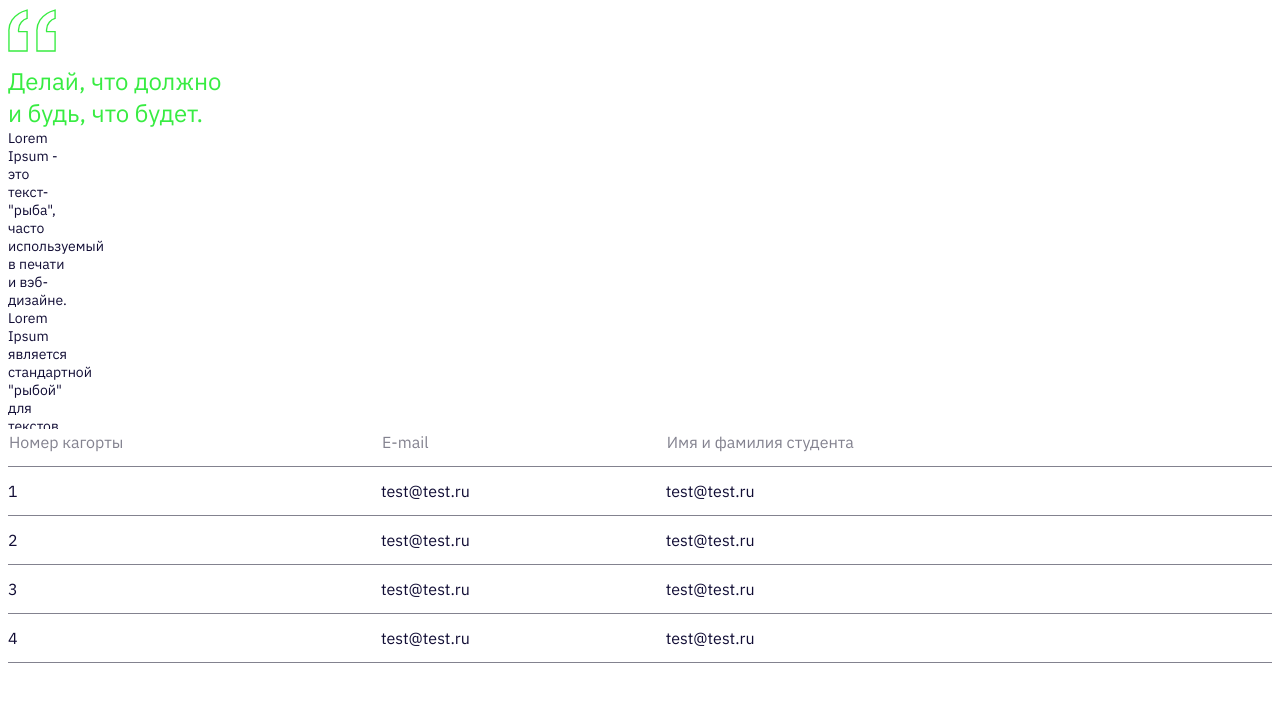
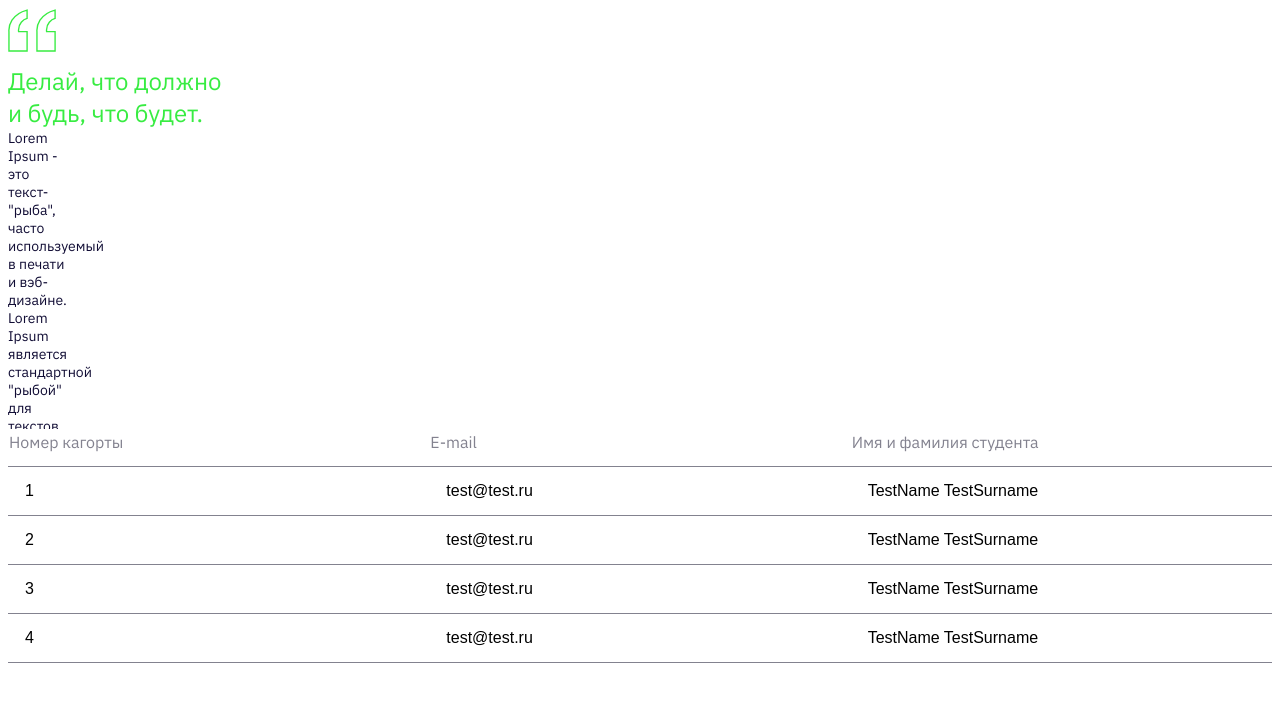
Before and after one commit to marussia1996/Vizitki, a React (Create React App) app: page /alexey in a window 1280 px wide. Shown: the top 702 px of the page. Built offline with nearby package versions, Linux system fonts and the light colour scheme.

Commit message:
Добавление стилизации инпута в таблицу. Создание компонента Input

```diff
--- a/src/components/InputText/InputText.module.scss
+++ b/src/components/InputText/InputText.module.scss
@@ -0,0 +1,23 @@
+.Label {
+    font-style: normal;
+    font-weight: 400;
+    font-size: 16px;
+    line-height: 24px;
+}
+
+.InputText {
+    height: 48px;
+    border: 1px solid #100C34;
+    border-radius: 4px;
+    padding: 12px 16px;
+}
+
+.InputText[type=number]::-webkit-outer-spin-button,
+.InputText[type=number]::-webkit-inner-spin-button {
+    -webkit-appearance: none;
+    margin: 0;
+}
+
+.InputText[type=number] {
+    -moz-appearance:textfield;
+}
--- a/src/components/InputText/InputText.tsx
+++ b/src/components/InputText/InputText.tsx
@@ -1,14 +1,20 @@
-import React from "react";
+import React, { FC } from "react";
+import cx from "classnames";
+
+import styles from './InputText.module.scss';
 
 type Props = {
     labelText?: string;
+    mix?:string;
 }
 
-const InputText = ({ labelText, ...rest }: Props) => {
+const InputText:FC<Props> = ({ labelText,  mix, ...rest }) => {
+
+
     return (
         <>
-            {labelText && <label>{labelText}</label>}
-            <input {...rest} />
+            {labelText && <label className={styles.Label}>{labelText}</label>}
+            <input className={[styles.InputText, mix].join(' ')} {...rest} />
         </>
     )
 }
--- a/src/components/StudensTable/StudensTable.tsx
+++ b/src/components/StudensTable/StudensTable.tsx
@@ -1,49 +1,74 @@
-import React, { ChangeEvent, MouseEvent, RefObject, SyntheticEvent, useEffect, useRef, useState } from "react";
+import React, { ChangeEvent, Fragment, MouseEvent, useCallback, useEffect, useRef, useState } from "react";
 import { TStudent } from "../../services/types/types";
-import InputText from "../InputText/InputText";
 import Scroll from "../Scroll/Scroll";
-import { Table, Thead, Th, Tr, Td, Tbody } from "../Table/Table";
+import StudentRowEdit from "../StudentRowEdit/StudentRowEdit";
+import StudentRowRead from "../StudentRowRead/StudentRowRead";
+import { Table, Thead, Th, Tbody } from "../Table/Table";
 
-type TStudentRows = TStudent & { isEdit: boolean }
+type TStudentRow = TStudent;
 
-const studentsDataMock: TStudentRows[] = [
+const studentsDataMock: TStudentRow[] = [
     {
+        id: '1',
         number: 1,
         email: 'test@test.ru',
         name: 'TestName TestSurname',
-        isEdit: false,
     },
     {
+        id: '2',
         number: 2,
         email: 'test@test.ru',
         name: 'TestName TestSurname',
-        isEdit: false,
     },
     {
+        id: '3',
         number: 3,
         email: 'test@test.ru',
         name: 'TestName TestSurname',
-        isEdit: false,
     },
     {
+        id: '4',
         number: 4,
         email: 'test@test.ru',
         name: 'TestName TestSurname',
-        isEdit: false,
     },
 ]
 
+export type TStudentForm = {
+    id?: string;
+    number?: number;
+    email?: string;
+    name?: string;
+}
+
 const StudentTable = () => {
 
-    const [students, setStudents] = useState<TStudentRows[]>(studentsDataMock);
+    const [students, setStudents] = useState<TStudentRow[]>(studentsDataMock);
+
+    const [form, setForm] = useState<TStudentForm>({});
+
     const refTable = useRef(null);
+
+    const sendRequest = useCallback(() => {
+        console.log('SEND REQUEST MOCK', form);
+        setForm({});
+    },[form])
 
     const handleClickRow = (id: string) => {
         console.log('Clik', id);
-        const editStudent = students.find(student => student.number.toString() === id);
-        if (editStudent) {
-            setStudents([...students.filter(student => student.number.toString() !== id), { ...editStudent, isEdit: true }]);
+        const studentsEdited = [...students];
+        const editStudentIndex = students.findIndex(student => student.number.toString() === id);
+
+        if (editStudentIndex !== -1) {
+            sendRequest();
+            setForm({ ...studentsEdited[editStudentIndex] });
         }
+    }
+
+    const handleChange = (event: ChangeEvent<HTMLInputElement>) => {
+        event.preventDefault();
+        const { value, name } = event.target;
+        setForm({ ...form, [name]: value });
     }
 
 
@@ -52,64 +77,17 @@ const StudentTable = () => {
             //@ts-ignore
             if (refTable.current && !refTable.current.contains(event.target)) {
                 console.log('You clicked outside of me!');
-                setStudents(studentsDataMock);
+                sendRequest();
             }
         }
         document.addEventListener('click', clickDisableEdit);
         return () => {
             document.removeEventListener('click', clickDisableEdit);
         }
-    }, [refTable, students,setStudents])
-
-    const StudentRow = ({ number, email, name, isEdit = false, onClick = (id) => { }, onChange = () => { } }: { number: number, email: string, name: string, isEdit?: boolean, onClick?: (id: string) => void, onChange?: () => void }) => {
-
-        const handleClick = (event: SyntheticEvent) => {
-            event.stopPropagation();
-            //FIXME: При подключении API нужно заменить на ID пользователя т.е. уникальный ключ
-            onClick(number.toString())
-        }
-
-        const handleChange = (event: ChangeEvent<HTMLInputElement>) => {
-            const { value, name } = event.target;
-            console.log(`Change Input name: ${name} value: ${value}`);
-            onChange();
-        }
-
-        return (
-            <>
-                {isEdit ? (
-                    //TODO: Поправить типизацию функции обработчика
-                    //@ts-ignore
-                    <Tr>
-                        <Td>
-                            {/* @ts-ignore */}
-                            <InputText onChange={handleChange} name={'number'} />
-                        </Td>
-                        <Td>
-                            {/* @ts-ignore */}
-                            <InputText onChange={handleChange} name={'email'} />
-                        </Td>
-                        <Td>
-                            {/* @ts-ignore */}
-                            <InputText onChange={handleChange} name={'name'} />
-                        </Td>
-                    </Tr>
-                ) : (
-                    //@ts-ignore
-                    <Tr onClick={handleClick} >
-                        <Td>{number}</Td>
-                        <Td>{email}</Td>
-                        <Td>{name}</Td>
-                    </Tr>
-                )}
-
-            </>
-        )
-    }
+    }, [refTable, students, setStudents, sendRequest])
 
     return (
         <Scroll>
-            {/* @ts-ignore */}
                 <Table refTable={refTable}>
                     <Thead>
                         <Th>{'Номер кагорты'}</Th>
@@ -118,14 +96,21 @@ const StudentTable = () => {
                     </Thead>
                     <Tbody>
                         {students.map(student =>
-                        <StudentRow
-                            key={student.number}
+                            <Fragment key={student.id}>
+                                {student.id === form.id ? (
+                                    <StudentRowEdit
+                                        form={form}
+                                        onChange={handleChange}
+                                    />)
+                                    : (
+                                        <StudentRowRead
                                             number={student.number}
                                             email={student.email}
-                            name={student.email}
-                            isEdit={student.isEdit}
+                                            name={student.name}
                                             onClick={handleClickRow}
                                         />)}
+                            </Fragment>
+                        )}
                     </Tbody>
                 </Table>
         </Scroll>
--- /dev/null
+++ b/src/components/StudentRowEdit/StudentRowEdit.module.scss
@@ -0,0 +1,9 @@
+.Input {
+    box-sizing: border-box;
+    height: 32px;
+    padding: 4px 8px;
+    font-style: normal;
+    font-weight: 400;
+    font-size: 16px;
+    line-height: 24px;
+}
--- /dev/null
+++ b/src/components/StudentRowEdit/StudentRowEdit.tsx
@@ -0,0 +1,58 @@
+import React, { ChangeEvent } from "react";
+import InputText from "../InputText/InputText";
+import { TStudentForm } from "../StudensTable/StudensTable";
+import { Td, Tr } from "../Table/Table";
+
+import styles from './StudentRowEdit.module.scss';
+
+type Props = {
+    form: TStudentForm,
+    onChange?: (event: ChangeEvent<HTMLInputElement>) => void
+};
+
+const StudentRowEdit = ({ form = {}, onChange = (event) => { } }: Props) => {
+
+    const handleChange = (event: ChangeEvent<HTMLInputElement>) => {
+        event.preventDefault();
+        event.stopPropagation();
+        onChange(event);
+    }
+
+    //TODO: Поправить типизацию функции обработчика
+    return (
+        <Tr>
+            <Td>
+                <InputText
+                    //  @ts-ignore
+                    onChange={handleChange}
+                    value={form.number}
+                    name={'number'}
+                    type={'number'}
+                    mix={styles.Input}
+                />
+            </Td>
+            <Td>
+                <InputText
+                    // @ts-ignore
+                    onChange={handleChange}
+                    value={form.email}
+                    name={'email'}
+                    type={'email'}
+                    mix={styles.Input}
+                />
+            </Td>
+            <Td>
+                <InputText
+                    //@ts-ignore
+                    onChange={handleChange}
+                    value={form.name}
+                    name={'name'}
+                    type={'text'}
+                    mix={styles.Input}
+                />
+            </Td>
+        </Tr>
+    )
+}
+
+export default StudentRowEdit;
--- /dev/null
+++ b/src/components/StudentRowRead/StudentRowRead.module.scss
@@ -0,0 +1,15 @@
+.CellValue {
+    box-sizing: border-box;
+    border: 1px solid transparent;
+    height: 32px;
+    padding: 4px 8px;
+    font-style: normal;
+    font-weight: 400;
+    font-size: 16px;
+    line-height: 24px;
+}
+
+
+.CellValue:hover {
+    border: 1px solid #666666;
+}
--- /dev/null
+++ b/src/components/StudentRowRead/StudentRowRead.tsx
@@ -0,0 +1,40 @@
+import React, { SyntheticEvent } from "react";
+import InputText from "../InputText/InputText";
+import { Td, Tr } from "../Table/Table";
+
+import styles from './StudentRowRead.module.scss';
+
+type Props = {
+    number: number,
+    email: string,
+    name: string,
+    onClick?: (id: string) => void,
+};
+
+const StudentRowRead = ({ number, email, name, onClick = (id) => { } }: Props) => {
+    const handleClick = (event: SyntheticEvent) => {
+        event.stopPropagation();
+        //FIXME: При подключении API нужно заменить на ID пользователя т.е. уникальный ключ
+        onClick(number.toString())
+    }
+
+    return (
+        //@ts-ignore
+        <Tr onClick={handleClick} >
+            <Td>
+                {/* @ts-ignore */}
+                <InputText mix={styles.CellValue} value={number} disable />
+            </Td>
+            <Td>
+                {/* @ts-ignore */}
+                <InputText mix={styles.CellValue} value={email} disable />
+            </Td>
+            <Td>
+                {/* @ts-ignore */}
+                <InputText mix={styles.CellValue} value={name} disable />
+            </Td>
+        </Tr>
+    )
+}
+
+export default StudentRowRead;
--- a/src/components/Table/Table.module.scss
+++ b/src/components/Table/Table.module.scss
@@ -22,7 +22,9 @@
 }
 
 .Td {
-    padding: 12px 0;
+    box-sizing: border-box;
+    height: 48px;
+    padding: 8px 8px;
     font-style: normal;
     font-weight: 400;
     font-size: 16px;
--- a/src/services/types/types.ts
+++ b/src/services/types/types.ts
@@ -36,6 +36,7 @@ export enum TThemeProfile {
 export type TPageType = 'default' | 'romantic' | 'daring';
 
 export type TStudent = {
+  id:string;
   number: number;
   email: string;
   name: string;
```
Also changed, not shown: src/components/CommentsTable/CommentsTable.module.scss (added), src/components/CommentsTable/CommentsTable.tsx (added). Lines whose indentation alone changed are shown as unchanged.
